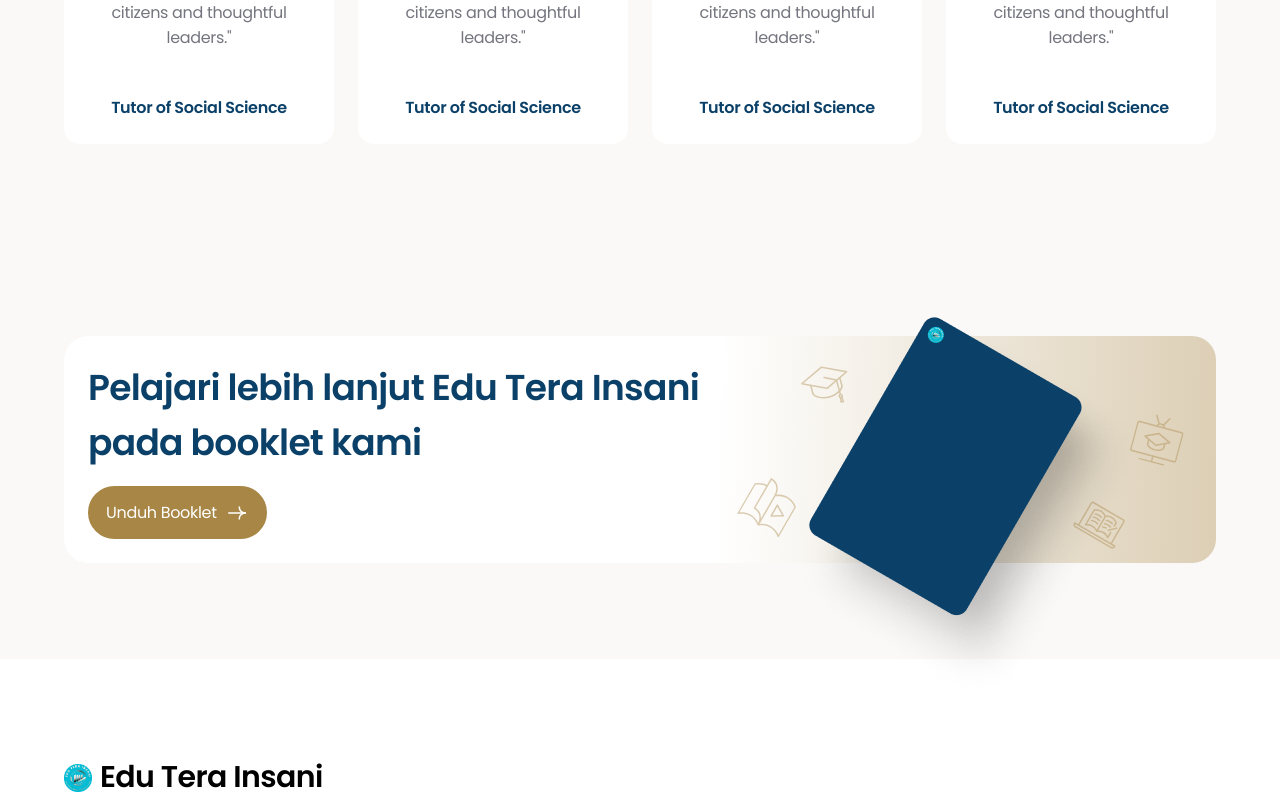
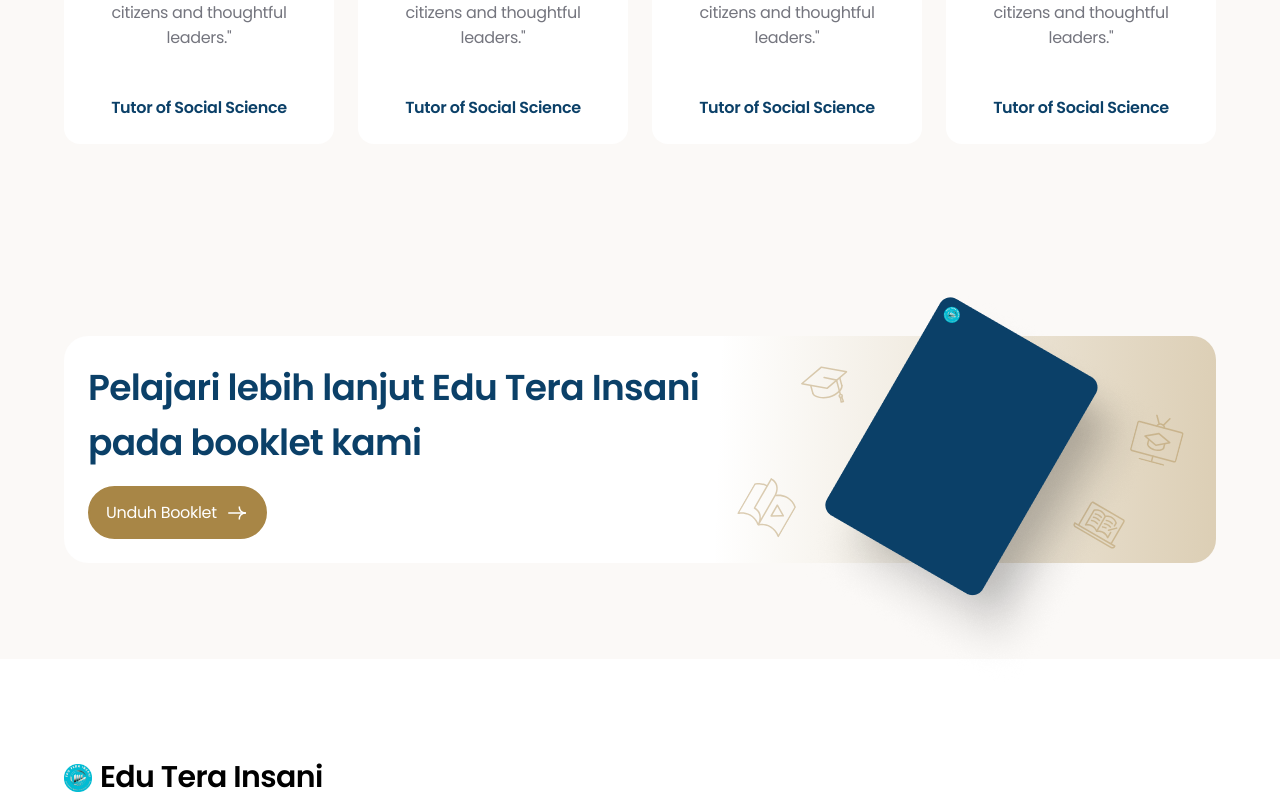
Before and after one commit to Ideatecore-dev-team/EduteraInsani-client, a React (Vite) app: page / in a window 1280 px wide. Shown: the part 3689-4483 px from the top of the page. Built offline with nearby package versions, Linux system fonts and the light colour scheme.

Commit message:
Fix Booklet

```diff
--- a/src/components/Booket.css
+++ b/src/components/Booket.css
@@ -8,8 +8,8 @@
 }
 
 .book {
-  right: 130px;
-  bottom: -43.506px;
+  right: 50px;
+  bottom: -120px;
 }
 
 .booklet-container .icon-4 {
--- a/src/components/Booklet.jsx
+++ b/src/components/Booklet.jsx
@@ -244,8 +244,8 @@
             </defs>
           </svg>
         </div>
+        <img className="book absolute" src={Book} alt="" />
       </div>
-      <img className="book absolute" src={Book} alt="" />
     </div>
   );
 }
```
